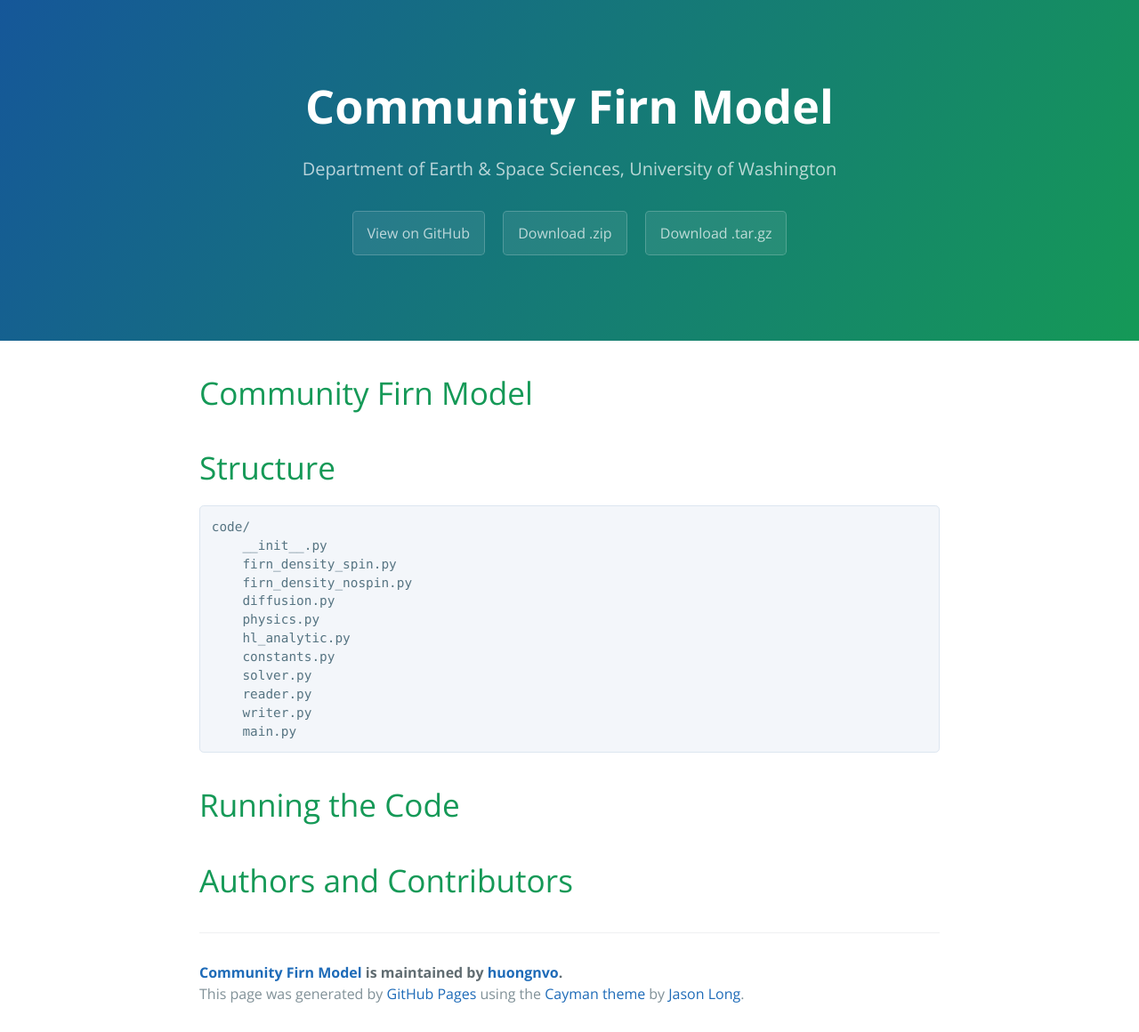
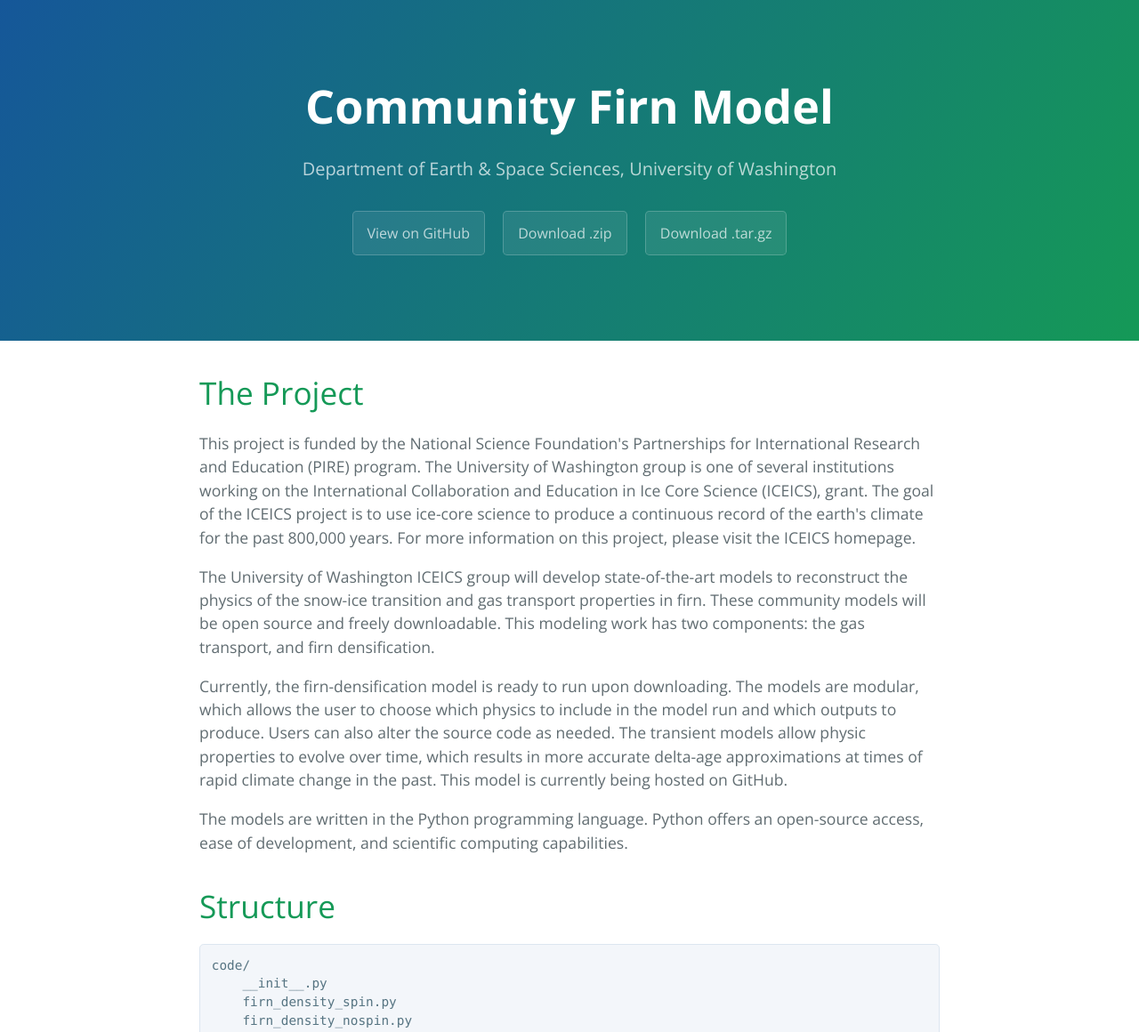
Before and after one commit to huongnvo/firn, a plain HTML site: page index.html in a window 1280 px wide. Shown: the top 1160 px of the page at 89% size. Drawn offline with nearby package versions, Linux system fonts and the light colour scheme.

```diff
--- a/index.html
+++ b/index.html
@@ -20,7 +20,15 @@
 
     <section class="main-content">
       <h1>
-<a id="community-firn-model" class="anchor" href="#community-firn-model" aria-hidden="true"><span class="octicon octicon-link"></span></a>Community Firn Model</h1>
+<a id="the-project" class="anchor" href="#the-project" aria-hidden="true"><span class="octicon octicon-link"></span></a>The Project</h1>
+
+<p>This project is funded by the National Science Foundation's Partnerships for International Research and Education (PIRE) program. The University of Washington group is one of several institutions working on the International Collaboration and Education in Ice Core Science (ICEICS), grant. The goal of the ICEICS project is to use ice-core science to produce a continuous record of the earth's climate for the past 800,000 years. For more information on this project, please visit the ICEICS homepage.</p>
+
+<p>The University of Washington ICEICS group will develop state-of-the-art models to reconstruct the physics of the snow-ice transition and gas transport properties in firn. These community models will be open source and freely downloadable. This modeling work has two components: the gas transport, and firn densification.</p>
+
+<p>Currently, the firn-densification model is ready to run upon downloading. The models are modular, which allows the user to choose which physics to include in the model run and which outputs to produce. Users can also alter the source code as needed. The transient models allow physic properties to evolve over time, which results in more accurate delta-age approximations at times of rapid climate change in the past. This model is currently being hosted on GitHub. </p>
+
+<p>The models are written in the Python programming language. Python offers an open-source access, ease of development, and scientific computing capabilities.</p>
 
 <h1>
 <a id="structure" class="anchor" href="#structure" aria-hidden="true"><span class="octicon octicon-link"></span></a>Structure</h1>
```
Also changed, not shown: params.json (+1 -1 lines).
